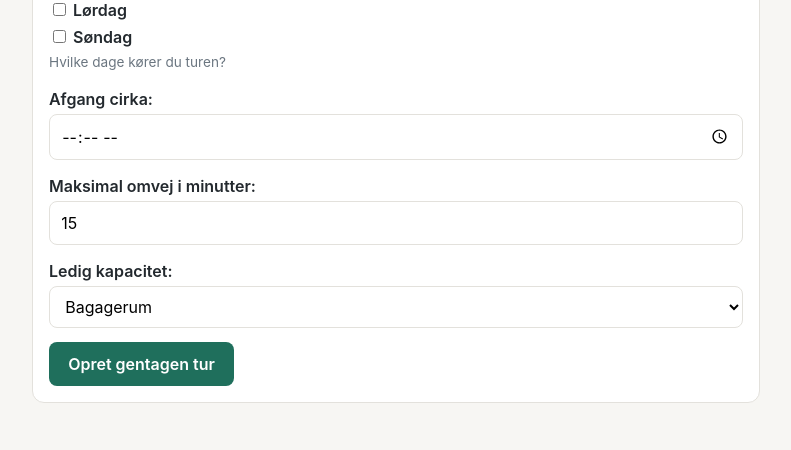
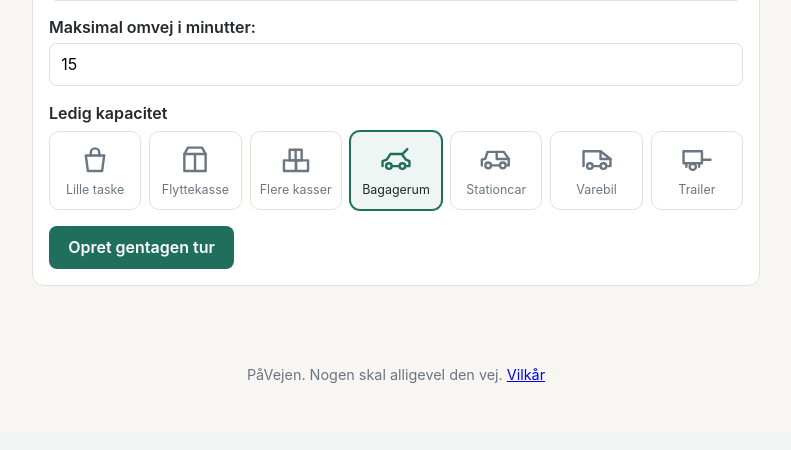
Before and after one commit to qvisty/PaaVejen, a Django app: page /ture/gentagen/ny/ in a window 1280 px wide. Shown: the part 1104-1554 px from the top of the page, without its empty margins (244-1035 px from the left). After the commit the page ends 1487 px from the top, so only its background shows below. Run offline with Django 5.2, Linux system fonts and the light colour scheme; the visitor is signed in with stand-in values (Sample User, id 1).

Commit message:
Visuel størrelsesvælger, ugedagspills og størrelsesikoner overalt
Kapacitet og størrelse vælges nu visuelt, jf. PRD afsnit 9: syv SVG tegninger i stregstil, lille taske, flyttekasse, flere kasser, bagagerum, stationcar, varebil og trailer, som klikbare kort i alle tre formularer med grøn fremhævning af valget og synlig fokusring.

Ugedagene på gentagne ture er blevet pills, der fyldes grønne ved valg.

Størrelsesikonet vises også på oversigten, turdetaljer, opgavedetaljer og matchkort, så det visuelle sprog går igen overalt.

Co-Authored-By: Claude Fable 5 <noreply@anthropic.com>

Claude-Session: https://claude.ai/code/session_01S1oDDYPVRCSo4NhFmEx4Ft

```diff
--- a/apps/core/static/css/style.css
+++ b/apps/core/static/css/style.css
@@ -401,6 +401,99 @@ input:focus, select:focus, textarea:focus {
 .category-text strong { display: block; margin-bottom: 0.15rem; }
 .category-text .meta { font-size: 0.85rem; line-height: 1.35; display: block; }
 
+/* Størrelsesvælger */
+.size-picker {
+  border: none;
+  margin: 0 0 1rem;
+  padding: 0;
+}
+.size-picker legend {
+  font-weight: 600;
+  margin-bottom: 0.4rem;
+  padding: 0;
+}
+.size-options {
+  display: grid;
+  grid-template-columns: repeat(auto-fill, minmax(88px, 1fr));
+  gap: 0.5rem;
+}
+.size-option {
+  display: flex;
+  flex-direction: column;
+  align-items: center;
+  gap: 0.3rem;
+  border: 1px solid var(--border);
+  border-radius: 10px;
+  padding: 0.65rem 0.3rem 0.55rem;
+  background: var(--card);
+  cursor: pointer;
+  font-weight: 400;
+  font-size: 0.78rem;
+  text-align: center;
+  color: var(--muted);
+  margin: 0;
+  transition: border-color 0.15s ease, background 0.15s ease, color 0.15s ease,
+    box-shadow 0.15s ease, transform 0.15s ease;
+}
+.size-option:hover { border-color: var(--primary); transform: translateY(-1px); }
+.size-option input[type="radio"] {
+  position: absolute;
+  opacity: 0;
+  pointer-events: none;
+}
+.size-option:has(input:checked) {
+  border-color: var(--primary);
+  background: #eef5f2;
+  color: var(--text);
+  box-shadow: 0 0 0 1px var(--primary);
+}
+.size-option:has(input:focus-visible) {
+  outline: 2px solid var(--primary);
+  outline-offset: 2px;
+}
+.size-icon {
+  width: 34px;
+  height: 34px;
+  stroke: currentColor;
+  fill: none;
+  stroke-width: 1.7;
+  stroke-linecap: round;
+  stroke-linejoin: round;
+}
+.size-option:has(input:checked) .size-icon { color: var(--primary); }
+
+/* Ugedagspills */
+.pill-group > div { display: flex; flex-wrap: wrap; gap: 0.45rem; }
+.pill-group div > div { display: contents; }
+.pill-group label {
+  display: inline-flex;
+  align-items: center;
+  border: 1px solid var(--border);
+  border-radius: 999px;
+  padding: 0.35rem 0.85rem;
+  cursor: pointer;
+  font-weight: 400;
+  font-size: 0.9rem;
+  color: var(--muted);
+  background: var(--card);
+  transition: border-color 0.15s ease, background 0.15s ease, color 0.15s ease;
+}
+.pill-group label:hover { border-color: var(--primary); }
+.pill-group input[type="checkbox"] {
+  position: absolute;
+  opacity: 0;
+  pointer-events: none;
+}
+.pill-group label:has(input:checked) {
+  border-color: var(--primary);
+  background: var(--primary);
+  color: #fff;
+}
+.pill-group label:has(input:focus-visible) {
+  outline: 2px solid var(--primary);
+  outline-offset: 2px;
+}
+
 /* Illustrationer på opgavetypekortene */
 .category-illustration {
   width: 100%;
--- a/apps/core/templates/core/dashboard.html
+++ b/apps/core/templates/core/dashboard.html
@@ -68,7 +68,7 @@
       <strong>{{ recurring.origin_name }} → {{ recurring.destination_name }}</strong>
       <div class="meta">
         {{ recurring.weekday_labels }} kl. {{ recurring.departure_time|time:"H:i" }},
-        {{ recurring.get_capacity_display }}
+        <svg class="icon"><use href="#icon-size-{{ recurring.capacity }}"/></svg> {{ recurring.get_capacity_display }}
       </div>
     </div>
     <a class="button subtle" href="{{ recurring.get_absolute_url }}">Åbn</a>
@@ -85,7 +85,7 @@
       <strong>{{ trip.origin_name }} → {{ trip.destination_name }}</strong>
       <div class="meta">
         {{ trip.departure_time|date:"l j. F H:i" }},
-        {{ trip.get_capacity_display }},
+        <svg class="icon"><use href="#icon-size-{{ trip.capacity }}"/></svg> {{ trip.get_capacity_display }},
         <span class="status-badge status-{{ trip.status }}">{{ trip.get_status_display }}</span>
       </div>
     </div>
@@ -103,7 +103,7 @@
     <div>
       <strong>{{ transport_request.pickup_name }} → {{ transport_request.delivery_name }}</strong>
       <div class="meta">
-        {{ transport_request.get_size_display }},
+        <svg class="icon"><use href="#icon-size-{{ transport_request.size }}"/></svg> {{ transport_request.get_size_display }},
         senest {{ transport_request.latest_delivery|date:"j. F H:i" }},
         <span class="status-badge status-{{ transport_request.status }}">{{ transport_request.get_status_display }}</span>
       </div>
--- a/apps/core/templates/core/icons.html
+++ b/apps/core/templates/core/icons.html
@@ -48,4 +48,46 @@
     <path d="M12 22s8-3.6 8-10V5.5L12 2 4 5.5V12c0 6.4 8 10 8 10z"/>
     <path d="M9 11.5l2.2 2.2L15.5 9"/>
   </symbol>
+  <symbol id="icon-size-small_bag" viewBox="0 0 24 24">
+    <path d="M5.5 9.5h13L17 20.5H7z"/>
+    <path d="M9 9.5V7.5a3 3 0 0 1 6 0v2"/>
+  </symbol>
+  <symbol id="icon-size-moving_box" viewBox="0 0 24 24">
+    <path d="M4.5 8.5h15v12h-15z"/>
+    <path d="M12 8.5v12"/>
+    <path d="M4.5 8.5L7 4h10l2.5 4.5"/>
+  </symbol>
+  <symbol id="icon-size-several_boxes" viewBox="0 0 24 24">
+    <path d="M3.5 13h8.5v7.5H3.5z"/>
+    <path d="M12 13h8.5v7.5H12z"/>
+    <path d="M7.5 5.5H16V13H7.5z"/>
+    <path d="M11.75 5.5V13"/>
+  </symbol>
+  <symbol id="icon-size-trunk" viewBox="0 0 24 24">
+    <path d="M2.5 17v-3.5l3-1 2.5-4h8l3 4 2.5 1V17h-2"/>
+    <circle cx="7" cy="17" r="2"/>
+    <circle cx="16.5" cy="17" r="2"/>
+    <path d="M9 17h5.5"/>
+    <path d="M16.5 8.5L20 5"/>
+  </symbol>
+  <symbol id="icon-size-station_wagon" viewBox="0 0 24 24">
+    <path d="M2 16.5v-4l2.5-.7L6 7h11.5L21 12v4.5h-1.7"/>
+    <circle cx="6.5" cy="16.5" r="2"/>
+    <circle cx="16.8" cy="16.5" r="2"/>
+    <path d="M8.5 16.5h6.3"/>
+    <path d="M12.5 7v5H21"/>
+  </symbol>
+  <symbol id="icon-size-van" viewBox="0 0 24 24">
+    <path d="M2.5 17V6.5h12l7 5.5v5h-2"/>
+    <path d="M14.5 6.5V12h7"/>
+    <circle cx="7" cy="17" r="2"/>
+    <circle cx="16.5" cy="17" r="2"/>
+    <path d="M9 17h5.5"/>
+  </symbol>
+  <symbol id="icon-size-trailer" viewBox="0 0 24 24">
+    <path d="M2.5 6.5h13V15h-13z"/>
+    <path d="M15.5 12.5h6"/>
+    <circle cx="9" cy="17.5" r="2.2"/>
+    <path d="M4.5 15v2.5M13.5 15v2.5"/>
+  </symbol>
 </svg>
--- /dev/null
+++ b/apps/core/templates/core/size_picker.html
@@ -0,0 +1,14 @@
+<fieldset class="size-picker">
+  <legend>{{ field.label }}</legend>
+  {{ field.errors }}
+  <div class="size-options">
+    {% for value, label in field.field.choices %}
+    <label class="size-option">
+      <input type="radio" name="{{ field.html_name }}" value="{{ value }}"
+             {% if field.value == value %}checked{% endif %} required>
+      <svg class="size-icon"><use href="#icon-size-{{ value }}"/></svg>
+      <span>{{ label }}</span>
+    </label>
+    {% endfor %}
+  </div>
+</fieldset>
--- a/apps/transport/templates/transport/request_detail.html
+++ b/apps/transport/templates/transport/request_detail.html
@@ -11,7 +11,7 @@
   {% endif %}
   <table class="simple">
     <tr><td>Opgavetype</td><td>{{ transport_request.get_category_display }}</td></tr>
-    <tr><td>Størrelse</td><td>{{ transport_request.get_size_display }}</td></tr>
+    <tr><td>Størrelse</td><td><svg class="icon"><use href="#icon-size-{{ transport_request.size }}"/></svg> {{ transport_request.get_size_display }}</td></tr>
     {% if transport_request.weight_kg %}
     <tr><td>Vægt</td><td>cirka {{ transport_request.weight_kg }} kg</td></tr>
     {% endif %}
--- a/apps/transport/templates/transport/request_form.html
+++ b/apps/transport/templates/transport/request_form.html
@@ -33,7 +33,9 @@
     </fieldset>
 
     {% for field in form.visible_fields %}
-      {% if field.name != "category" %}
+      {% if field.name == "size" %}
+        {% include "core/size_picker.html" %}
+      {% elif field.name != "category" %}
       <p>
         {{ field.errors }}
         {{ field.label_tag }}
--- a/apps/trips/templates/trips/recurring_detail.html
+++ b/apps/trips/templates/trips/recurring_detail.html
@@ -8,7 +8,7 @@
   <table class="simple">
     <tr><td>Dage</td><td>{{ recurring.weekday_labels }}</td></tr>
     <tr><td>Afgang cirka</td><td>{{ recurring.departure_time|time:"H:i" }}</td></tr>
-    <tr><td>Ledig kapacitet</td><td>{{ recurring.get_capacity_display }}</td></tr>
+    <tr><td>Ledig kapacitet</td><td><svg class="icon"><use href="#icon-size-{{ recurring.capacity }}"/></svg> {{ recurring.get_capacity_display }}</td></tr>
     <tr><td>Maksimal omvej</td><td>{{ recurring.max_detour_minutes }} minutter</td></tr>
     <tr><td>Status</td><td><span class="status-badge">{% if recurring.active %}Aktiv{% else %}Deaktiveret{% endif %}</span></td></tr>
   </table>
--- a/apps/trips/templates/trips/recurring_form.html
+++ b/apps/trips/templates/trips/recurring_form.html
@@ -8,14 +8,34 @@
 
 {% block content %}
 <div class="card">
-  <h2>{% if is_new %}Gentagen tur{% else %}Rediger gentagen tur{% endif %}</h2>
+  <h2><svg class="icon icon-title"><use href="#icon-repeat"/></svg> {% if is_new %}Gentagen tur{% else %}Rediger gentagen tur{% endif %}</h2>
   <p class="meta">
     Kører du fast samme rute, fx til arbejde? Opret den én gang, så
     matcher vi automatisk nye opgaver mod dine kommende ture.
   </p>
   <form method="post">
     {% csrf_token %}
-    {{ form.as_p }}
+    {{ form.non_field_errors }}
+    {% for field in form.visible_fields %}
+      {% if field.name == "capacity" %}
+        {% include "core/size_picker.html" %}
+      {% elif field.name == "weekdays" %}
+      <fieldset class="size-picker">
+        <legend>{{ field.label }}</legend>
+        {{ field.errors }}
+        <div class="pill-group">{{ field }}</div>
+        {% if field.help_text %}<span class="helptext">{{ field.help_text }}</span>{% endif %}
+      </fieldset>
+      {% else %}
+      <p>
+        {{ field.errors }}
+        {{ field.label_tag }}
+        {{ field }}
+        {% if field.help_text %}<span class="helptext">{{ field.help_text }}</span>{% endif %}
+      </p>
+      {% endif %}
+    {% endfor %}
+    {% for hidden in form.hidden_fields %}{{ hidden }}{% endfor %}
     <button type="submit">{% if is_new %}Opret gentagen tur{% else %}Gem ændringer{% endif %}</button>
   </form>
 </div>
--- a/apps/trips/templates/trips/trip_detail.html
+++ b/apps/trips/templates/trips/trip_detail.html
@@ -7,7 +7,7 @@
   <h2>{{ trip.origin_name }} → {{ trip.destination_name }}</h2>
   <table class="simple">
     <tr><td>Afgang</td><td>{{ trip.departure_time|date:"l j. F Y H:i" }}</td></tr>
-    <tr><td>Ledig kapacitet</td><td>{{ trip.get_capacity_display }}</td></tr>
+    <tr><td>Ledig kapacitet</td><td><svg class="icon"><use href="#icon-size-{{ trip.capacity }}"/></svg> {{ trip.get_capacity_display }}</td></tr>
     <tr><td>Maksimal omvej</td><td>{{ trip.max_detour_minutes }} minutter</td></tr>
     <tr><td>Status</td><td><span class="status-badge status-{{ trip.status }}">{{ trip.get_status_display }}</span></td></tr>
   </table>
@@ -27,7 +27,7 @@
     <div>
       <strong>{{ match.transport_request.pickup_name }} → {{ match.transport_request.delivery_name }}</strong>
       <div class="meta">
-        {{ match.transport_request.get_size_display }},
+        <svg class="icon"><use href="#icon-size-{{ match.transport_request.size }}"/></svg> {{ match.transport_request.get_size_display }},
         +{{ match.detour_minutes|floatformat:0 }} min. omvej,
         {{ match.suggested_price }} kr.
         <span class="status-badge status-{{ match.status }}">{{ match.get_status_display }}</span>
```
Also changed, not shown: apps/trips/templates/trips/trip_form.html (+15 -2 lines).
